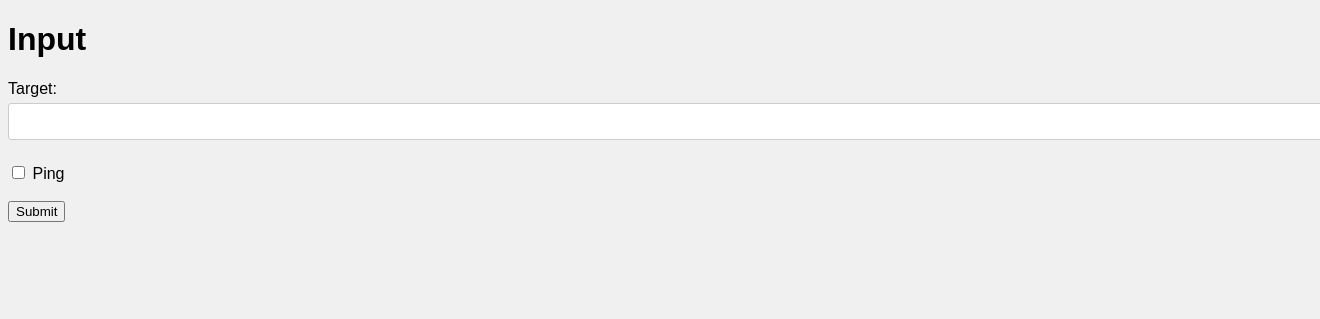
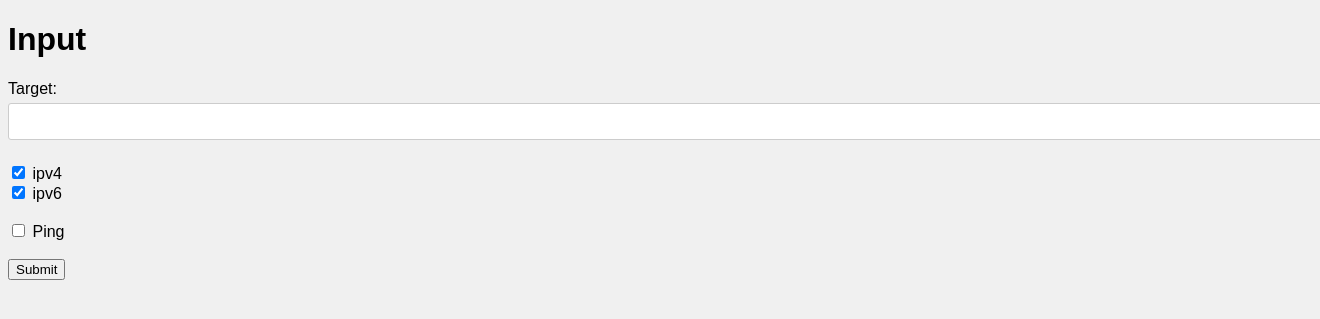
Before and after one commit to stephanevdb/VigilantEye, a Flask app: page / in a window 1320 px wide; the page is wider, and only the part inside the window is pictured. Shown: the part 54-373 px from the top of that part. Run offline with Flask 3, Linux system fonts and the light colour scheme.

```diff
--- a/docker-compose.yml
+++ b/docker-compose.yml
@@ -1,10 +1,11 @@
 version: '3.1'
 services:
   master:
-    image: stephanevdb/stephanevdb/vigilanteye-master:latest
+    image: stephanevdb/vigilanteye-master:latest
     restart: unless-stopped
     ports:
       - "5080:3000"
+      - "5080:3000/tcp6"
   worker:
-    image: stephanevdb/stephanevdb/vigilanteye-worker:latest
+    image: stephanevdb/vigilanteye-worker:latest
     restart: unless-stopped
--- a/templates/index.html
+++ b/templates/index.html
@@ -19,7 +19,13 @@
     <form method="POST" action="{{ url_for('submit_form') }}">
         <label for="target">Target:</label>
         <input type="text" id="target" name="target"><br><br>
-        <input type="checkbox" id="ping" name="ping" value="ping">
+        <div class="checkboxes">
+            <input type="checkbox" id="ipv4" name="ipv4" value="ipv4" checked>
+            <label for="ping">ipv4</label><br>
+            <input type="checkbox" id="ipv6" name="ipv6" value="ipv6" checked>
+            <label for="trace">ipv6</label><br><br>
+        </div>
+        <input type="checkbox" id="trace" name="trace" value="trace">
         <label for="ping">Ping</label><br><br>
         <button type="submit">Submit</button>
     </form>
```
Also changed, not shown: 1 other file.
